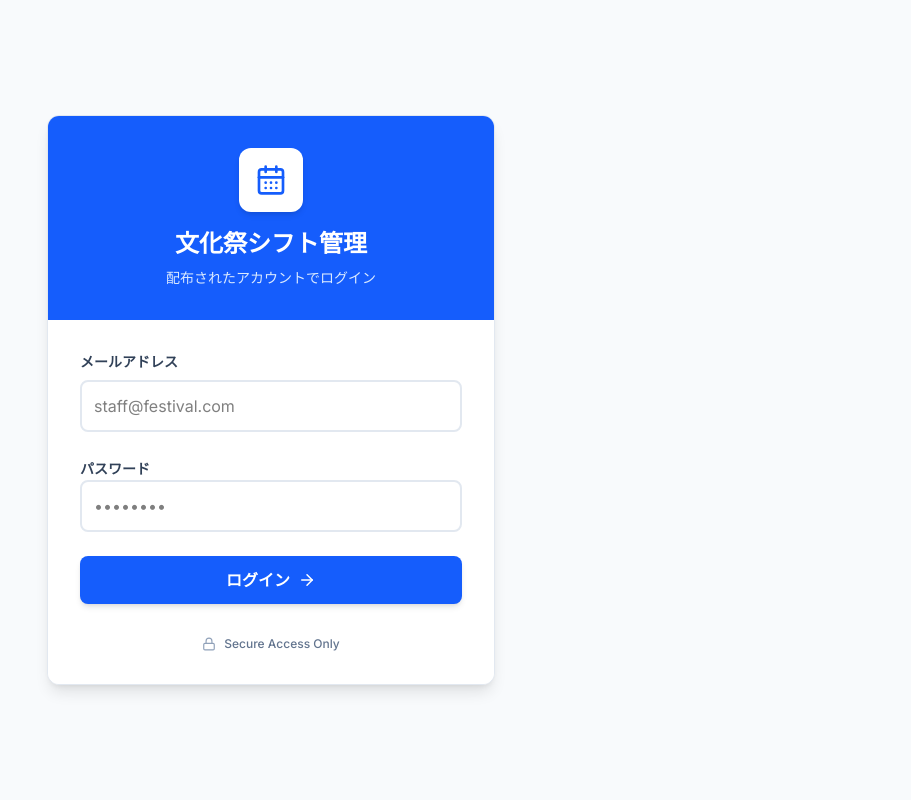
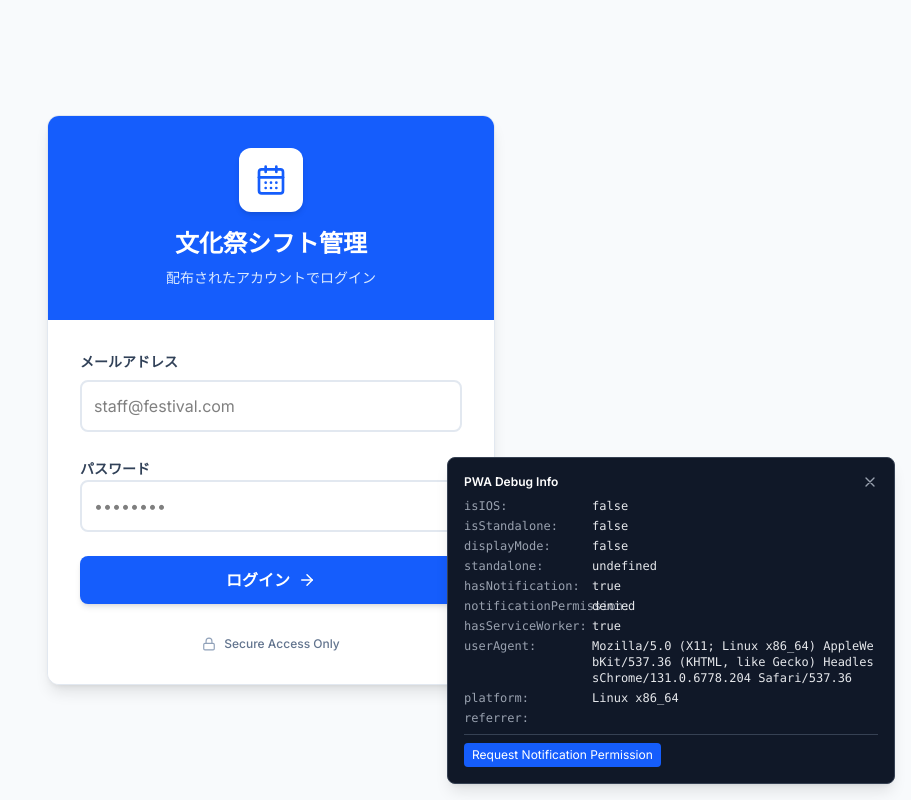
Before and after one commit to J105588/shift-app, a Next.js app: page / in a window 1280 px wide. Shown: the whole page, without its empty margins (369-1280 px from the left). Built offline with nearby package versions, Linux system fonts and the light colour scheme; no server answers.

Commit message:
Add PwaDebugInfo component for enhanced debugging; update PushNotificationManager with improved iOS checks and logging; refine service worker registration logic in Firebase client for better PWA support.

```diff
--- a/components/ClientProviders.tsx
+++ b/components/ClientProviders.tsx
@@ -4,6 +4,7 @@ import { ReactNode } from 'react'
 import PwaUpdateListener from '@/components/PwaUpdateListener'
 import PushNotificationManager from '@/components/PushNotificationManager'
 import PwaInstallPrompt from '@/components/PwaInstallPrompt'
+import PwaDebugInfo from '@/components/PwaDebugInfo'
 
 type Props = {
   children: ReactNode
@@ -15,6 +16,7 @@ export default function ClientProviders({ children }: Props) {
       <PwaUpdateListener />
       <PushNotificationManager />
       <PwaInstallPrompt />
+      <PwaDebugInfo />
       {children}
     </>
   )
--- a/components/PushNotificationManager.tsx
+++ b/components/PushNotificationManager.tsx
@@ -15,16 +15,24 @@ export default function PushNotificationManager() {
       const isIOS = /iPad|iPhone|iPod/.test(navigator.userAgent) ||
         (navigator.platform === 'MacIntel' && navigator.maxTouchPoints > 1)
 
-      // PWAとしてインストールされているか確認（iOSで重要）
-      const isStandalone = window.matchMedia('(display-mode: standalone)').matches ||
-        (window.navigator as any).standalone === true
+      // PWAとしてインストールされているか確認（複数の方法で検出）
+      const isStandalone =
+        window.matchMedia('(display-mode: standalone)').matches ||
+        (window.navigator as any).standalone === true ||
+        // iOS Safariでホーム画面から起動した場合の検出
+        (isIOS && window.matchMedia('(display-mode: fullscreen)').matches) ||
+        // その他の検出方法
+        (isIOS && !(window.navigator as any).standalone && document.referrer === '')
 
-      // iOSでは、PWAとしてインストールされていない場合、通知は動作しない
-      if (isIOS && !isStandalone) {
-        console.warn('iOSでは、PWAとしてホーム画面に追加する必要があります。')
-        console.info('Safariの共有ボタン（□↑）→「ホーム画面に追加」からインストールしてください。')
-        return
-      }
+      // デバッグ情報を出力
+      console.log('PWA Setup:', {
+        isIOS,
+        isStandalone,
+        displayMode: window.matchMedia('(display-mode: standalone)').matches,
+        standalone: (window.navigator as any).standalone,
+        hasNotification: 'Notification' in window,
+        hasServiceWorker: 'serviceWorker' in navigator,
+      })
 
       // iOS 16.4以降では Notification API がサポートされている
       if (!('Notification' in window)) {
@@ -35,26 +43,41 @@ export default function PushNotificationManager() {
       }
 
       const { data: { user } } = await supabase.auth.getUser()
-      if (!user) return
+      if (!user) {
+        console.log('User not authenticated, skipping notification setup')
+        return
+      }
 
-      // 権限リクエスト
+      // iOSでは、PWAとしてインストールされていない場合でも通知APIを試行
+      // （iOS 16.4以降では、PWAでなくても動作する場合がある）
+      if (isIOS && !isStandalone) {
+        console.warn('iOS: PWAとしてインストールされていない可能性がありますが、通知APIを試行します。')
+        console.info('より確実に動作させるには、Safariの共有ボタン（□↑）→「ホーム画面に追加」からインストールしてください。')
+      }
+
+      // 権限リクエスト（Service Workerの登録前に試行）
       let permission = Notification.permission
       const wasPermissionDefault = permission === 'default'
 
       if (permission === 'default') {
         // iOSでは、ユーザーが明示的に許可する必要がある
+        console.log('Requesting notification permission...')
         try {
           permission = await Notification.requestPermission()
+          console.log('Notification permission result:', permission)
         } catch (error) {
           console.error('Failed to request notification permission:', error)
           return
         }
+      } else {
+        console.log('Notification permission already set:', permission)
       }
 
       if (permission !== 'granted') {
         console.warn('Notification permission not granted:', permission)
         if (isIOS) {
           console.info('iOSでは、Safariの設定から通知を許可してください。')
+          console.info('設定 > Safari > 通知 で確認できます。')
         }
         return
       }
@@ -87,17 +110,28 @@ export default function PushNotificationManager() {
         if (isIOS) {
           console.info('iOS 16.4以降が必要です。')
         }
-        return
+        // Service Workerがなくても、通知APIは動作する場合があるので続行
       }
 
+      // Service Workerの登録を試行（失敗しても続行）
+      console.log('Attempting to register Service Worker and get FCM token...')
       const token = await getFcmToken()
       if (!token) {
         console.warn('Failed to get FCM token')
         if (isIOS) {
           console.info('iOSでは、PWAとしてホーム画面に追加してから通知を使用してください。')
+          console.info('現在の状態:', {
+            isStandalone,
+            hasServiceWorker: 'serviceWorker' in navigator,
+            notificationPermission: permission,
+          })
         }
+        // FCMトークンが取得できなくても、基本的な通知は動作する可能性がある
+        // ただし、バックグラウンド通知にはFCMトークンが必要
         return
       }
+
+      console.log('FCM token obtained successfully')
 
       // Supabaseにトークンを保存（同じトークンが既にあれば更新）
       const { error: upsertError } = await supabase.from('push_subscriptions').upsert(
--- /dev/null
+++ b/components/PwaDebugInfo.tsx
@@ -0,0 +1,89 @@
+'use client'
+
+import { useEffect, useState } from 'react'
+
+export default function PwaDebugInfo() {
+  const [debugInfo, setDebugInfo] = useState<any>(null)
+  const [showDebug, setShowDebug] = useState(false)
+
+  useEffect(() => {
+    if (typeof window === 'undefined') return
+
+    const isIOS = /iPad|iPhone|iPod/.test(navigator.userAgent) ||
+      (navigator.platform === 'MacIntel' && navigator.maxTouchPoints > 1)
+
+    const isStandalone =
+      window.matchMedia('(display-mode: standalone)').matches ||
+      (window.navigator as any).standalone === true ||
+      (isIOS && window.matchMedia('(display-mode: fullscreen)').matches)
+
+    const info = {
+      isIOS,
+      isStandalone,
+      displayMode: window.matchMedia('(display-mode: standalone)').matches,
+      standalone: (window.navigator as any).standalone,
+      hasNotification: 'Notification' in window,
+      notificationPermission: 'Notification' in window ? Notification.permission : 'N/A',
+      hasServiceWorker: 'serviceWorker' in navigator,
+      userAgent: navigator.userAgent,
+      platform: navigator.platform,
+      referrer: document.referrer,
+    }
+
+    setDebugInfo(info)
+
+    // 開発環境またはデバッグモードの場合のみ表示
+    if (process.env.NODE_ENV === 'development' || window.location.search.includes('debug=true')) {
+      setShowDebug(true)
+    }
+  }, [])
+
+  if (!showDebug || !debugInfo) {
+    return null
+  }
+
+  return (
+    <div className="fixed bottom-4 left-4 right-4 z-50 md:left-auto md:right-4 md:max-w-md">
+      <div className="bg-gray-900 text-white rounded-lg shadow-lg border border-gray-700 p-4 text-xs">
+        <div className="flex items-start justify-between mb-2">
+          <h3 className="font-semibold">PWA Debug Info</h3>
+          <button
+            onClick={() => setShowDebug(false)}
+            className="text-gray-400 hover:text-white"
+            aria-label="閉じる"
+          >
+            <svg className="w-4 h-4" fill="none" stroke="currentColor" viewBox="0 0 24 24">
+              <path strokeLinecap="round" strokeLinejoin="round" strokeWidth={2} d="M6 18L18 6M6 6l12 12" />
+            </svg>
+          </button>
+        </div>
+        <div className="space-y-1 overflow-auto max-h-64">
+          {Object.entries(debugInfo).map(([key, value]) => (
+            <div key={key} className="flex">
+              <span className="font-mono text-gray-400 w-32">{key}:</span>
+              <span className="font-mono text-gray-200 flex-1 break-all">
+                {String(value)}
+              </span>
+            </div>
+          ))}
+        </div>
+        <div className="mt-2 pt-2 border-t border-gray-700">
+          <button
+            onClick={async () => {
+              if ('Notification' in window && Notification.permission === 'default') {
+                const permission = await Notification.requestPermission()
+                alert(`Notification permission: ${permission}`)
+                window.location.reload()
+              } else {
+                alert(`Notification permission: ${Notification.permission}`)
+              }
+            }}
+            className="text-xs bg-blue-600 hover:bg-blue-700 px-2 py-1 rounded"
+          >
+            Request Notification Permission
+          </button>
+        </div>
+      </div>
+    </div>
+  )
+}
--- a/lib/firebaseClient.ts
+++ b/lib/firebaseClient.ts
@@ -35,9 +35,19 @@ const waitForServiceWorker = async (): Promise<ServiceWorkerRegistration | null>
   const isIOS = /iPad|iPhone|iPod/.test(navigator.userAgent) ||
     (navigator.platform === 'MacIntel' && navigator.maxTouchPoints > 1)
 
-  // PWAとしてインストールされているか確認（iOSで重要）
-  const isStandalone = window.matchMedia('(display-mode: standalone)').matches ||
-    (window.navigator as any).standalone === true
+  // PWAとしてインストールされているか確認（複数の方法で検出）
+  const isStandalone =
+    window.matchMedia('(display-mode: standalone)').matches ||
+    (window.navigator as any).standalone === true ||
+    // iOS Safariでホーム画面から起動した場合の検出
+    (isIOS && window.matchMedia('(display-mode: fullscreen)').matches)
+
+  console.log('Service Worker registration check:', {
+    isIOS,
+    isStandalone,
+    displayMode: window.matchMedia('(display-mode: standalone)').matches,
+    standalone: (window.navigator as any).standalone,
+  })
 
   try {
     // 既に登録されている Service Worker を取得
@@ -47,20 +57,23 @@ const waitForServiceWorker = async (): Promise<ServiceWorkerRegistration | null>
     // 見つからない場合は、ルートスコープで検索（iOSの場合）
     if (!registration && isIOS) {
       const registrations = await navigator.serviceWorker.getRegistrations()
+      console.log('Found Service Worker registrations:', registrations.length)
       const found = registrations.find(reg =>
-        reg.active?.scriptURL.includes('firebase-messaging-sw.js')
+        reg.active?.scriptURL.includes('firebase-messaging-sw.js') ||
+        reg.installing?.scriptURL.includes('firebase-messaging-sw.js') ||
+        reg.waiting?.scriptURL.includes('firebase-messaging-sw.js')
       )
       if (found) {
         registration = found
+        console.log('Found existing Service Worker registration')
       }
     }
 
     if (!registration) {
       // 登録されていない場合は、firebase-messaging-sw.js を登録
-      // iOSでは、PWAとしてインストールされている必要がある
+      // iOSでは、PWAとしてインストールされていない場合でも試行（iOS 16.4以降では動作する場合がある）
       if (isIOS && !isStandalone) {
-        console.warn('iOSでは、PWAとしてホーム画面に追加する必要があります。')
-        return null
+        console.warn('iOS: PWAとしてインストールされていない可能性がありますが、Service Workerの登録を試行します。')
       }
 
       try {
```
